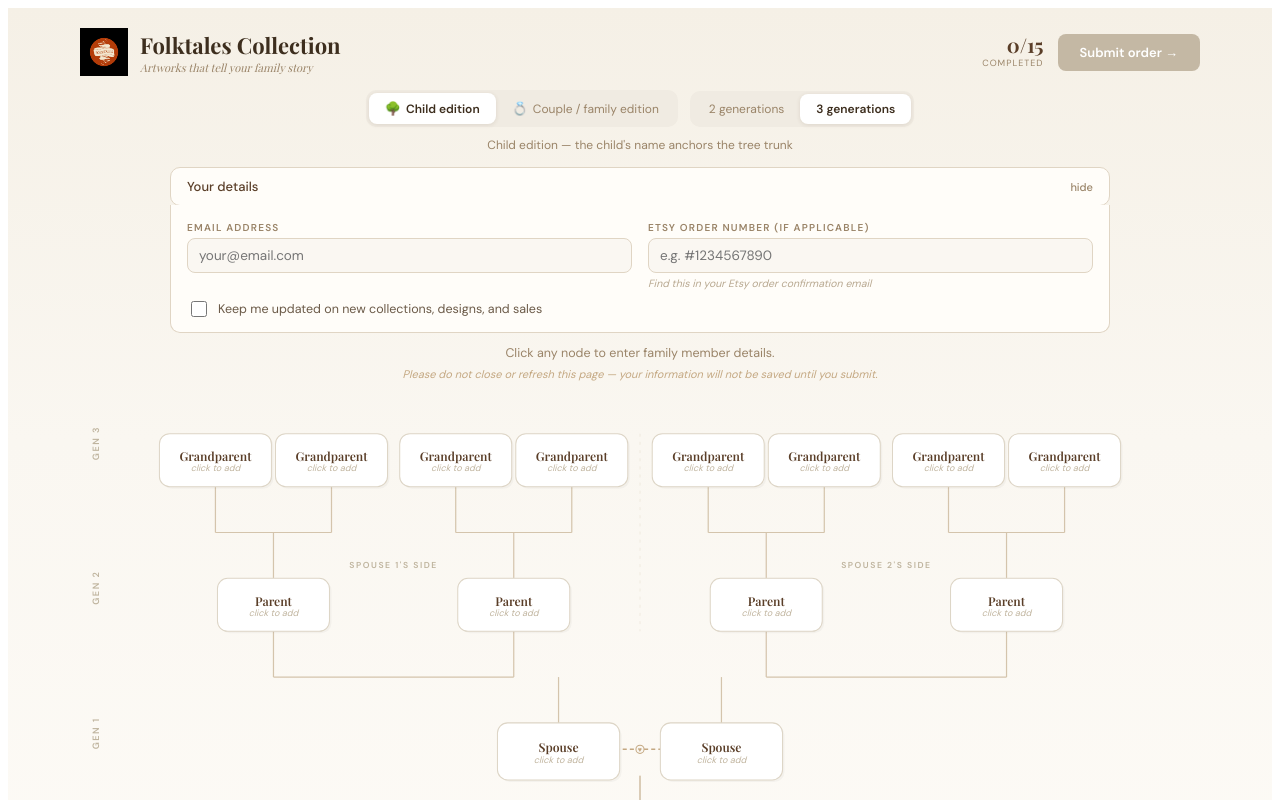
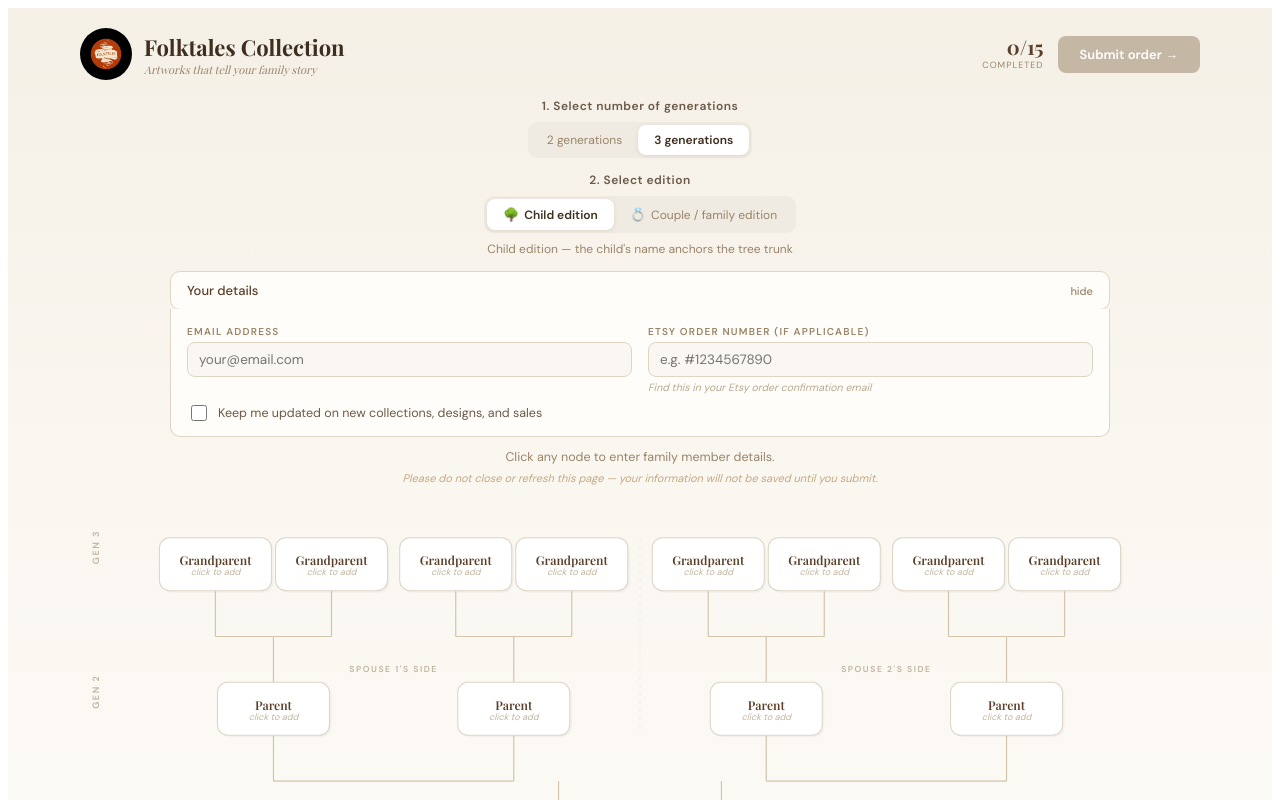
Before and after one commit to folktalescollection/folktales-form, a React (Vite) app: page / in a window 1280 px wide. Shown: the top 800 px of the page. Built offline with nearby package versions, Linux system fonts and the light colour scheme.

Commit message:
Add files via upload
Fix branching, rearrange toggles, crop logo

```diff
--- a/src/FolktalesTree.jsx
+++ b/src/FolktalesTree.jsx
@@ -489,7 +489,7 @@ export default function FolktalesTree() {
       <div style={{ minHeight: "100vh", background: "linear-gradient(180deg, #f5f0e6 0%, #faf7f1 40%, #fefcf8 100%)", fontFamily: "'DM Sans',sans-serif", display: "flex", alignItems: "center", justifyContent: "center" }}>
         <link href="https://fonts.googleapis.com/css2?family=Playfair+Display:wght@400;600;700&family=DM+Sans:wght@400;500;600;700&display=swap" rel="stylesheet" />
         <div style={{ textAlign: "center", padding: "60px 28px", maxWidth: 500 }}>
-          <img src="/Logo-HighRes.png" alt="Folktales Collection" style={{ width: 80, height: 80, objectFit: "contain", marginBottom: 20 }} />
+          <img src="/Logo-HighRes.png" alt="Folktales Collection" style={{ width: 88, height: 88, borderRadius: "50%", display: "block", margin: "0 auto 20px" }} />
           <h1 style={{ fontFamily: "'Playfair Display',serif", fontSize: 28, fontWeight: 700, color: "#3d2e1e", margin: "0 0 12px" }}>Thank you!</h1>
           <p style={{ fontSize: 15, color: "#6b5a48", lineHeight: 1.6, margin: "0 0 8px" }}>
             Your family tree information has been submitted successfully.
@@ -521,7 +521,7 @@ export default function FolktalesTree() {
       {/* Header */}
       <div style={{ maxWidth: 1120, margin: "0 auto", padding: "20px 28px 0", display: "flex", alignItems: "center", justifyContent: "space-between" }}>
         <div style={{ display: "flex", alignItems: "center", gap: 12 }}>
-          <img src="/Logo-HighRes.png" alt="Folktales Collection" style={{ width: 48, height: 48, objectFit: "contain" }} />
+          <img src="/Logo-HighRes.png" alt="Folktales Collection" style={{ width: 52, height: 52, borderRadius: "50%", display: "block" }} />
           <div>
             <h1 style={{ fontFamily: "'Playfair Display',serif", fontSize: 22, fontWeight: 700, color: "#3d2e1e", margin: 0 }}>Folktales Collection</h1>
             <p style={{ fontSize: 11, color: "#9a8468", margin: 0, fontStyle: "italic", fontFamily: "'Playfair Display',serif" }}>Artworks that tell your family story</p>
@@ -539,12 +539,16 @@ export default function FolktalesTree() {
         </div>
       </div>
 
-      {/* Toggles row */}
-      <div style={{ maxWidth: 1120, margin: "0 auto", padding: "14px 28px 0", display: "flex", flexDirection: "column", alignItems: "center", gap: 10 }}>
-        <div style={{ display: "flex", gap: 12, alignItems: "center", flexWrap: "wrap", justifyContent: "center" }}>
-          <EditionToggle edition={edition} onChange={setEdition} />
-          <GenSelector genCount={genCount} onChange={setGenCount} />
-        </div>
+      {/* Step 1: Generation selector */}
+      <div style={{ maxWidth: 1120, margin: "0 auto", padding: "18px 28px 0", display: "flex", flexDirection: "column", alignItems: "center", gap: 8 }}>
+        <p style={{ fontSize: 12, fontWeight: 600, color: "#6b5a48", margin: 0, letterSpacing: "0.5px" }}>1. Select number of generations</p>
+        <GenSelector genCount={genCount} onChange={setGenCount} />
+      </div>
+
+      {/* Step 2: Edition selector */}
+      <div style={{ maxWidth: 1120, margin: "0 auto", padding: "14px 28px 0", display: "flex", flexDirection: "column", alignItems: "center", gap: 8 }}>
+        <p style={{ fontSize: 12, fontWeight: 600, color: "#6b5a48", margin: 0, letterSpacing: "0.5px" }}>2. Select edition</p>
+        <EditionToggle edition={edition} onChange={setEdition} />
         <p style={{ fontSize: 12, color: "#9a8468", margin: 0, textAlign: "center" }}>
           {isCouple
             ? "Couple / family edition \u2014 celebrate the union with marriage details at the heart of your tree"
@@ -582,9 +586,21 @@ export default function FolktalesTree() {
             <HBranch parentX={s2mX} parentY={pY} childXs={[s2gm_fX, s2gm_mX]} childY={gpY + nodeH} />
           </>}
 
-          {/* Parent branches */}
-          <HBranch parentX={sp1X} parentY={cplY} childXs={[s1fX, s1mX]} childY={pY + nodeH} />
-          <HBranch parentX={sp2X} parentY={cplY} childXs={[s2fX, s2mX]} childY={pY + nodeH} />
+          {/* Parent-to-Couple branches (parents are above, spouses below) */}
+          {(() => {
+            const midY1 = pY + nodeH + (cplY - pY - nodeH) * 0.5;
+            return <>
+              <line x1={sp1X} y1={cplY} x2={sp1X} y2={midY1} stroke="#d4c4ac" strokeWidth="1.2" />
+              <line x1={s1fX} y1={midY1} x2={s1mX} y2={midY1} stroke="#d4c4ac" strokeWidth="1.2" />
+              <line x1={s1fX} y1={pY + nodeH} x2={s1fX} y2={midY1} stroke="#d4c4ac" strokeWidth="1.2" />
+              <line x1={s1mX} y1={pY + nodeH} x2={s1mX} y2={midY1} stroke="#d4c4ac" strokeWidth="1.2" />
+
+              <line x1={sp2X} y1={cplY} x2={sp2X} y2={midY1} stroke="#d4c4ac" strokeWidth="1.2" />
+              <line x1={s2fX} y1={midY1} x2={s2mX} y2={midY1} stroke="#d4c4ac" strokeWidth="1.2" />
+              <line x1={s2fX} y1={pY + nodeH} x2={s2fX} y2={midY1} stroke="#d4c4ac" strokeWidth="1.2" />
+              <line x1={s2mX} y1={pY + nodeH} x2={s2mX} y2={midY1} stroke="#d4c4ac" strokeWidth="1.2" />
+            </>;
+          })()}
 
           {/* Couple connector */}
           <line x1={sp1X + 49} y1={cplY + nodeH / 2} x2={sp2X - 49} y2={cplY + nodeH / 2} stroke="#c4a882" strokeWidth="1.5" strokeDasharray="4 3" />
```
